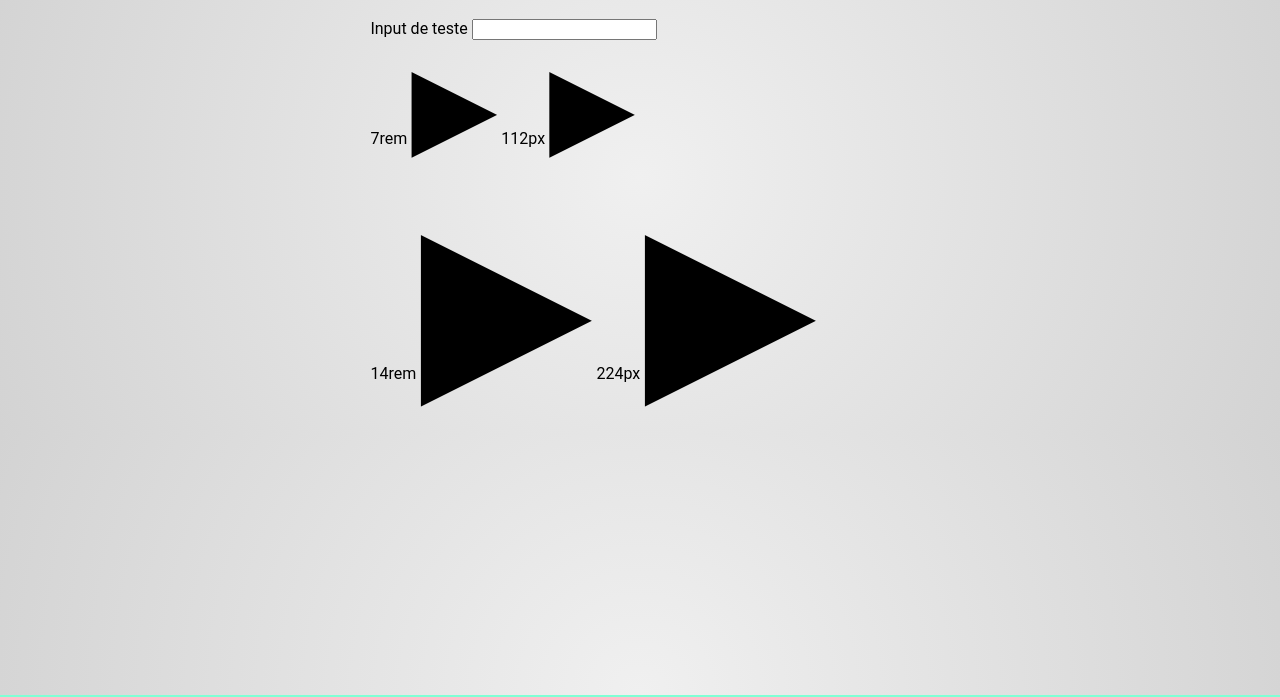
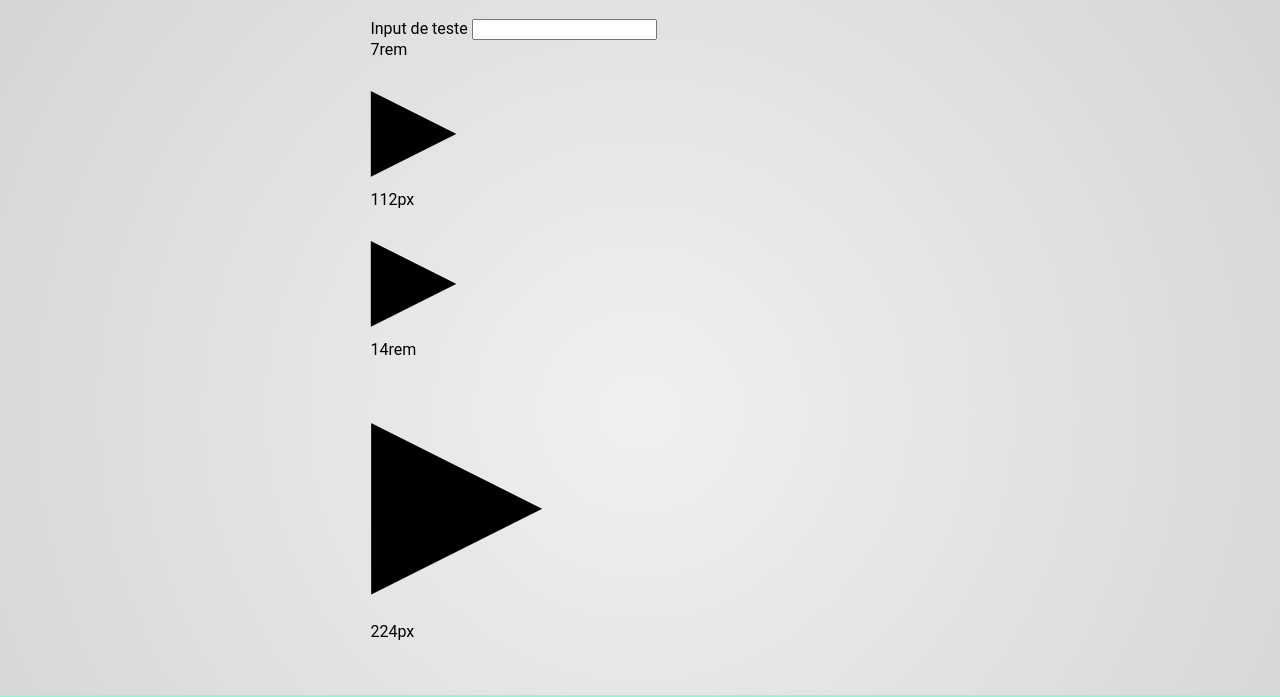
Before and after one commit to felipeozias/teste, a plain HTML site: page index.html in a window 1280 px wide. Shown: the part 81-778 px from the top of the page. Drawn offline with Linux system fonts and the light colour scheme.

Commit message:
update style 3

```diff
--- a/index.html
+++ b/index.html
@@ -25,16 +25,16 @@
 
         <div>
             <div>
-                <span>7rem</span>
+                <div>7rem</div>
                 <span style="font-size: 7rem;">▶</span>
-                <span>112px</span>
+                <div>112px</div>
                 <span style="font-size: 112px;">▶</span>
             </div>
 
             <div>
-                <span>14rem</span>
+                <div>14rem</div>
                 <span style="font-size: 14rem;">▶</span>
-                <span>224px</span>
+                <div>224px</div>
                 <span style="font-size: 224px;">▶</span>
             </div>
         </div>
```
